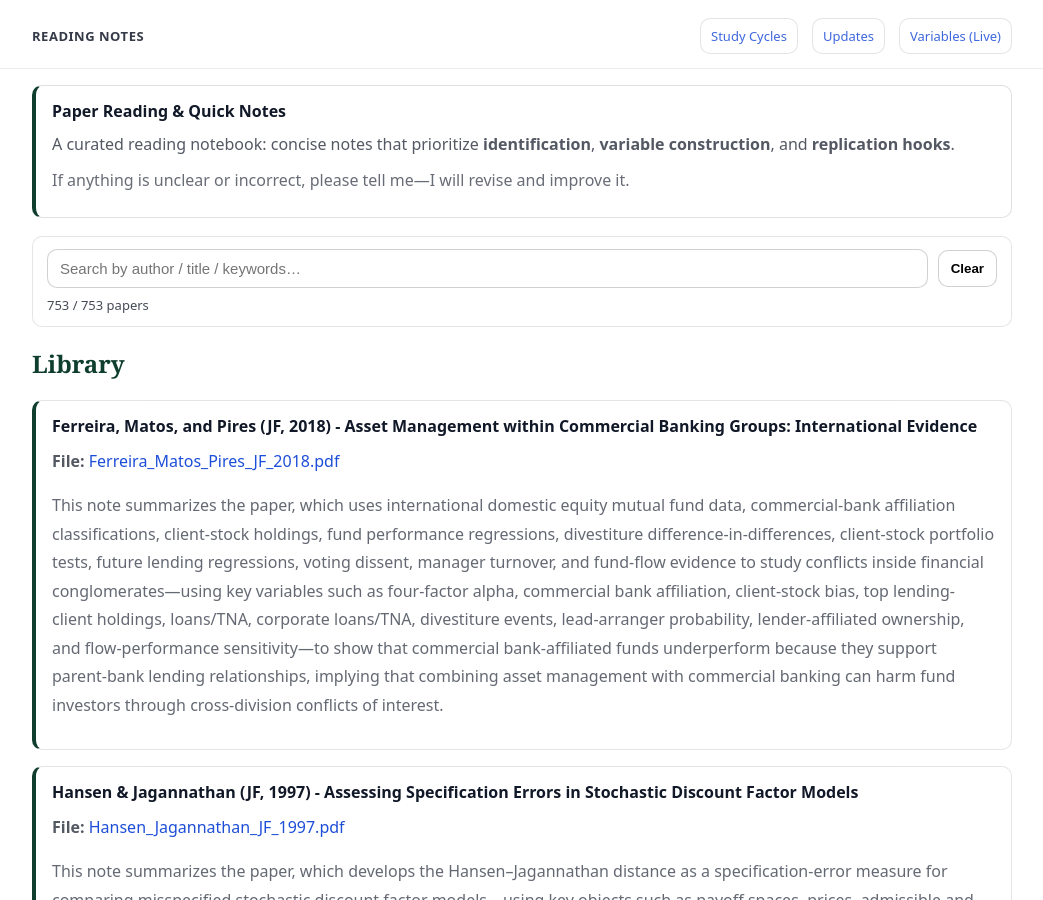
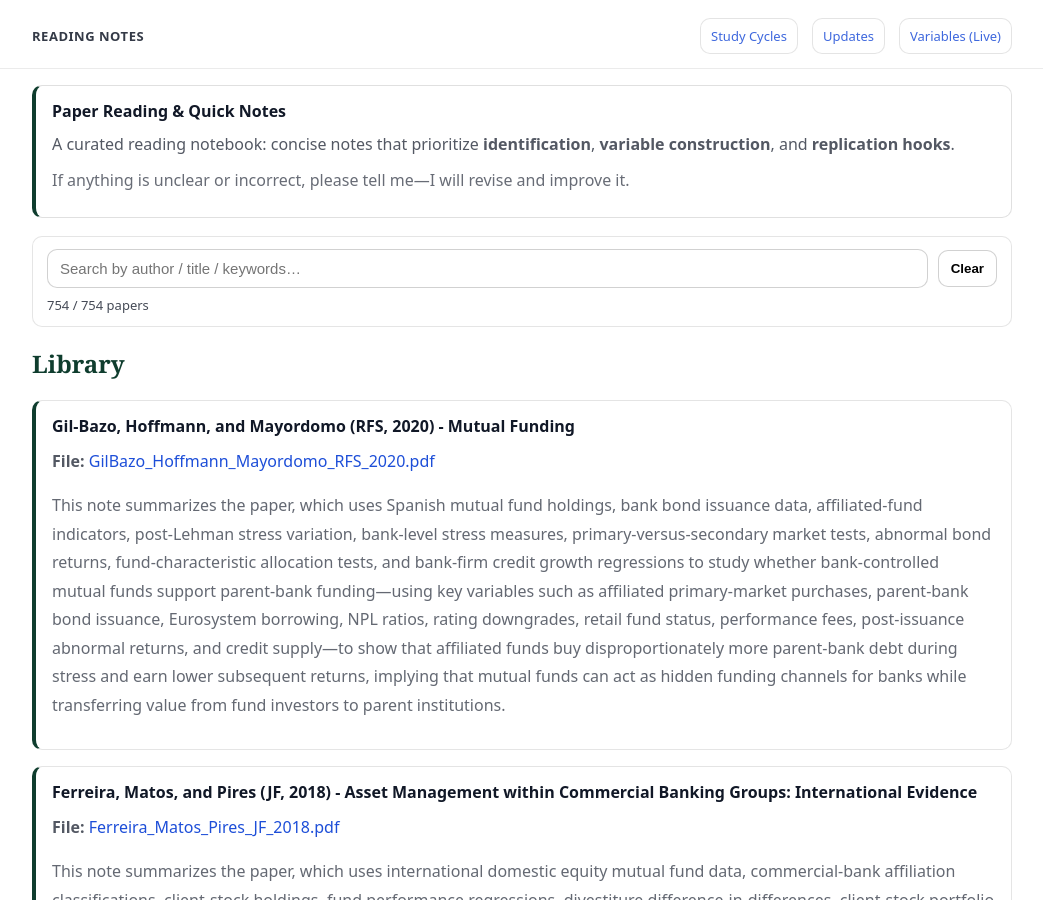
Before and after one commit to yaxinzn/study-archive, a Jekyll site: the page built from reading/index.md, in a window 1280 px wide and 900 px high. Shown: the whole window, without its empty margins (118-1161 px from the left). Built offline with Jekyll 4.4.1, drawn with Linux system fonts in a browser that asks for light colours.

Commit message:
Reading: add/update GilBazo_Hoffmann_Mayordomo_RFS_2020.pdf

```diff
--- a/_data/reading.yml
+++ b/_data/reading.yml
@@ -1,3 +1,7 @@
+- title: "Gil-Bazo, Hoffmann, and Mayordomo (RFS, 2020) - Mutual Funding"
+  file: "GilBazo_Hoffmann_Mayordomo_RFS_2020.pdf"
+  desc: "This note summarizes the paper, which uses Spanish mutual fund holdings, bank bond issuance data, affiliated-fund indicators, post-Lehman stress variation, bank-level stress measures, primary-versus-secondary market tests, abnormal bond returns, fund-characteristic allocation tests, and bank-firm credit growth regressions to study whether bank-controlled mutual funds support parent-bank funding—using key variables such as affiliated primary-market purchases, parent-bank bond issuance, Eurosystem borrowing, NPL ratios, rating downgrades, retail fund status, performance fees, post-issuance abnormal returns, and credit supply—to show that affiliated funds buy disproportionately more parent-bank debt during stress and earn lower subsequent returns, implying that mutual funds can act as hidden funding channels for banks while transferring value from fund investors to parent institutions."
+
 - title: "Ferreira, Matos, and Pires (JF, 2018) - Asset Management within Commercial Banking Groups: International Evidence"
   file: "Ferreira_Matos_Pires_JF_2018.pdf"
   desc: "This note summarizes the paper, which uses international domestic equity mutual fund data, commercial-bank affiliation classifications, client-stock holdings, fund performance regressions, divestiture difference-in-differences, client-stock portfolio tests, future lending regressions, voting dissent, manager turnover, and fund-flow evidence to study conflicts inside financial conglomerates—using key variables such as four-factor alpha, commercial bank affiliation, client-stock bias, top lending-client holdings, loans/TNA, corporate loans/TNA, divestiture events, lead-arranger probability, lender-affiliated ownership, and flow-performance sensitivity—to show that commercial bank-affiliated funds underperform because they support parent-bank lending relationships, implying that combining asset management with commercial banking can harm fund investors through cross-division conflicts of interest."
```
Also changed, not shown: 1 other file.
